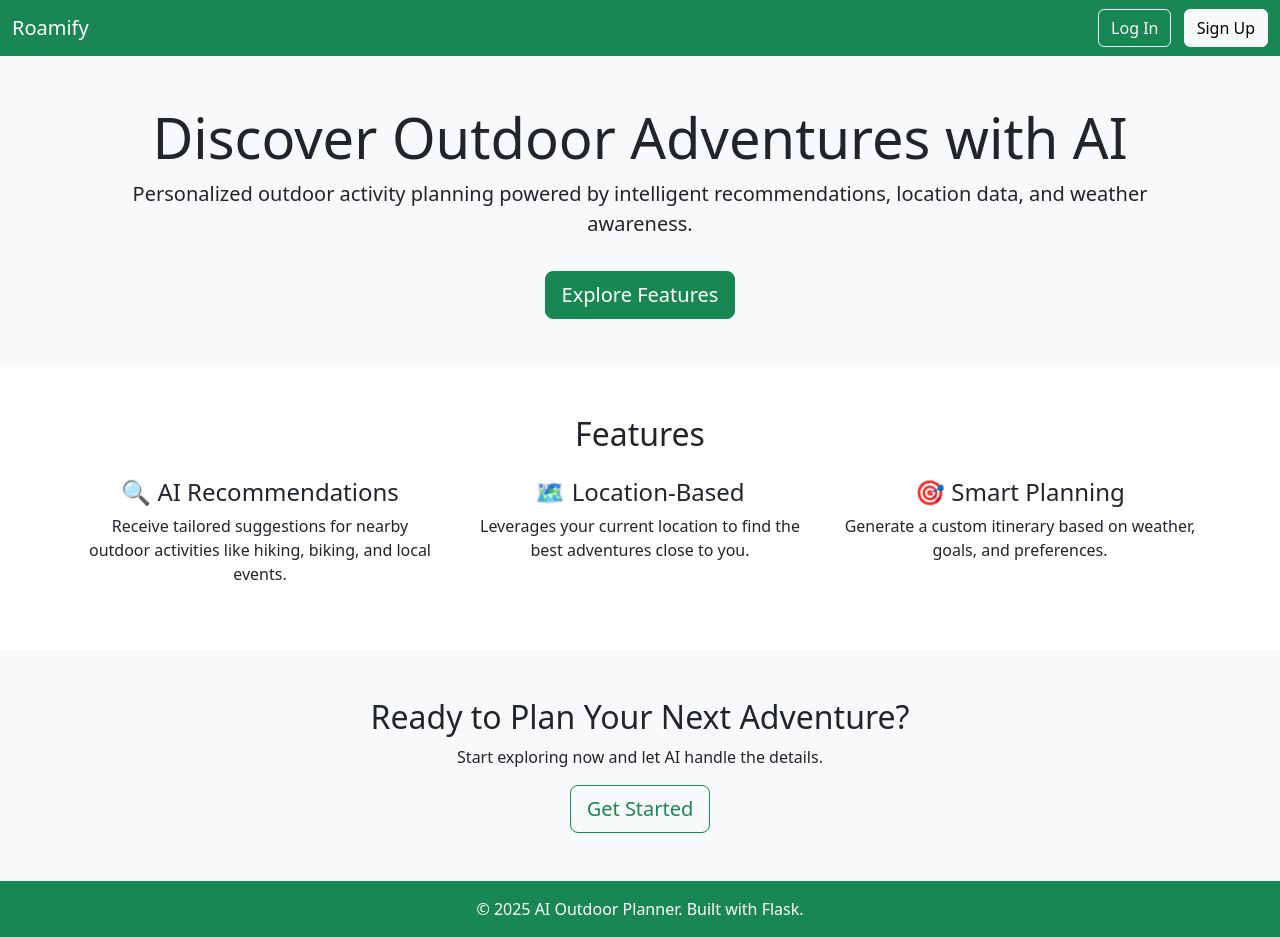
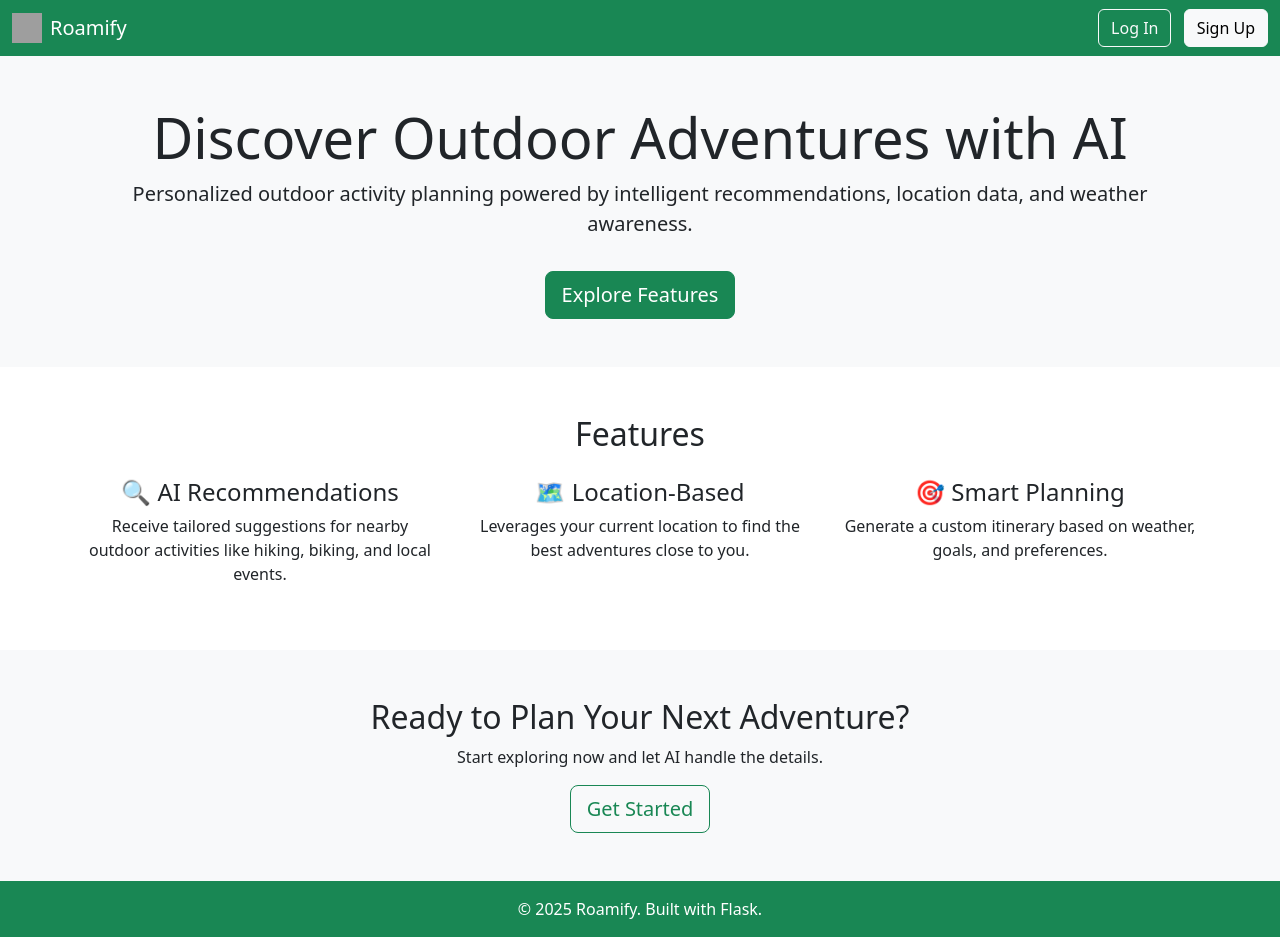
Before and after one commit to SarveshwarSenthilKumar/Roamify, a Flask app: page / in a window 1280 px wide. Run offline with Flask 3, Linux system fonts and the light colour scheme; grey boxes are pictures that could not be loaded.

Commit message:
finished_navigation_bar.html

```diff
--- a/templates/index.html
+++ b/templates/index.html
@@ -10,7 +10,10 @@
 <body>
     <nav class="navbar navbar-expand-lg navbar-dark bg-success">
         <div class="container-fluid">
-      <a class="navbar-brand" href="#">Roamify</a>
+          <a class="navbar-brand d-flex align-items-center" href="#">
+            <img src="https://i.ibb.co/q3mbmrGb/icon.png" alt="Roamify Icon" width="30" height="30" class="me-2">
+            Roamify
+          </a>
           <div class="ms-auto">
             <a href="/login" class="btn btn-outline-light me-2">Log In</a>
             <a href="/signup" class="btn btn-light">Sign Up</a>
@@ -55,7 +58,7 @@
   </section>
 
   <footer class="bg-success text-white text-center py-3">
-    <p class="mb-0">&copy; 2025 AI Outdoor Planner. Built with Flask.</p>
+    <p class="mb-0">&copy; 2025 Roamify. Built with Flask.</p>
   </footer>
 
   <script src="https://cdn.jsdelivr.net/npm/bootstrap@5.3.0/dist/js/bootstrap.bundle.min.js"></script>
```
Lines whose indentation alone changed are shown as unchanged.
